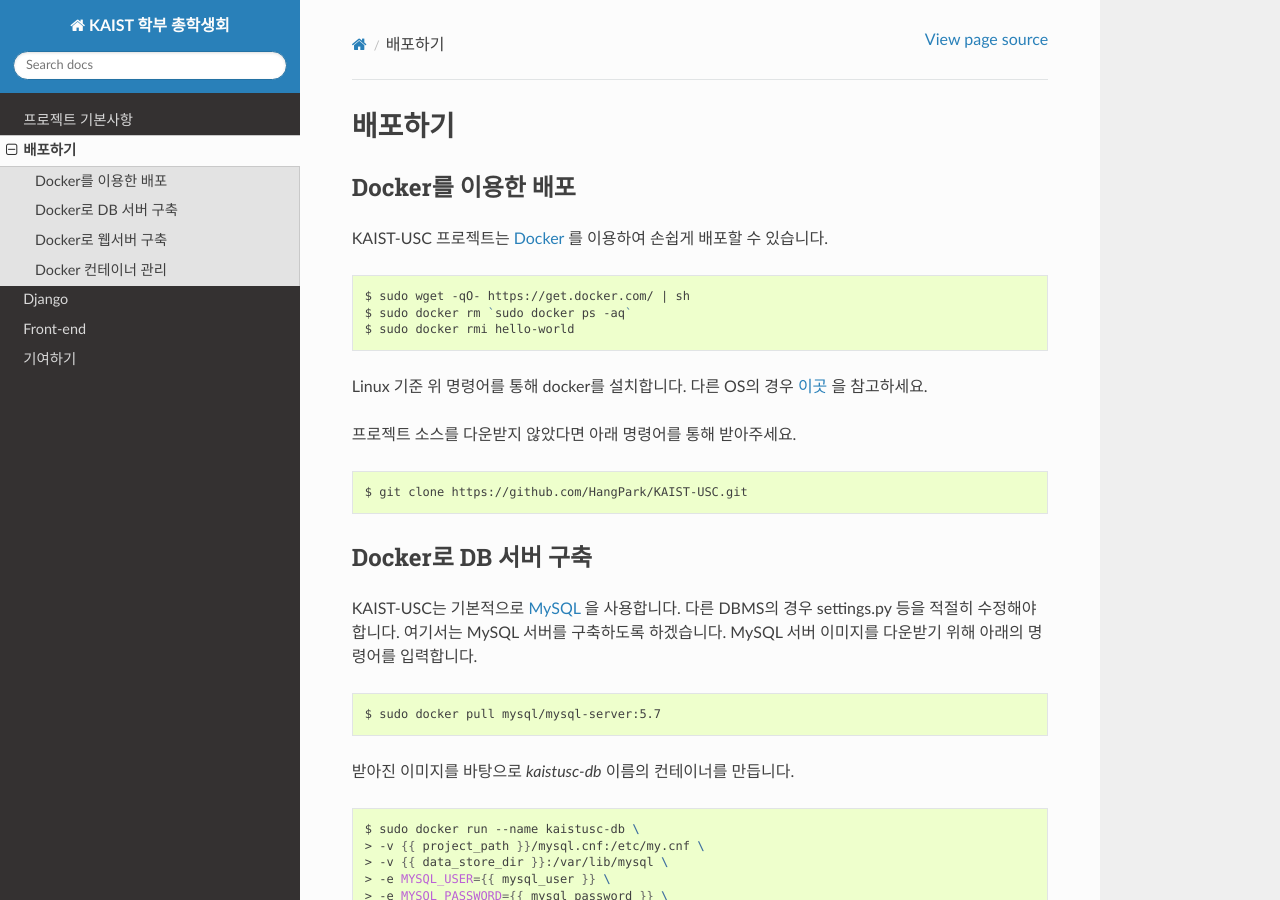
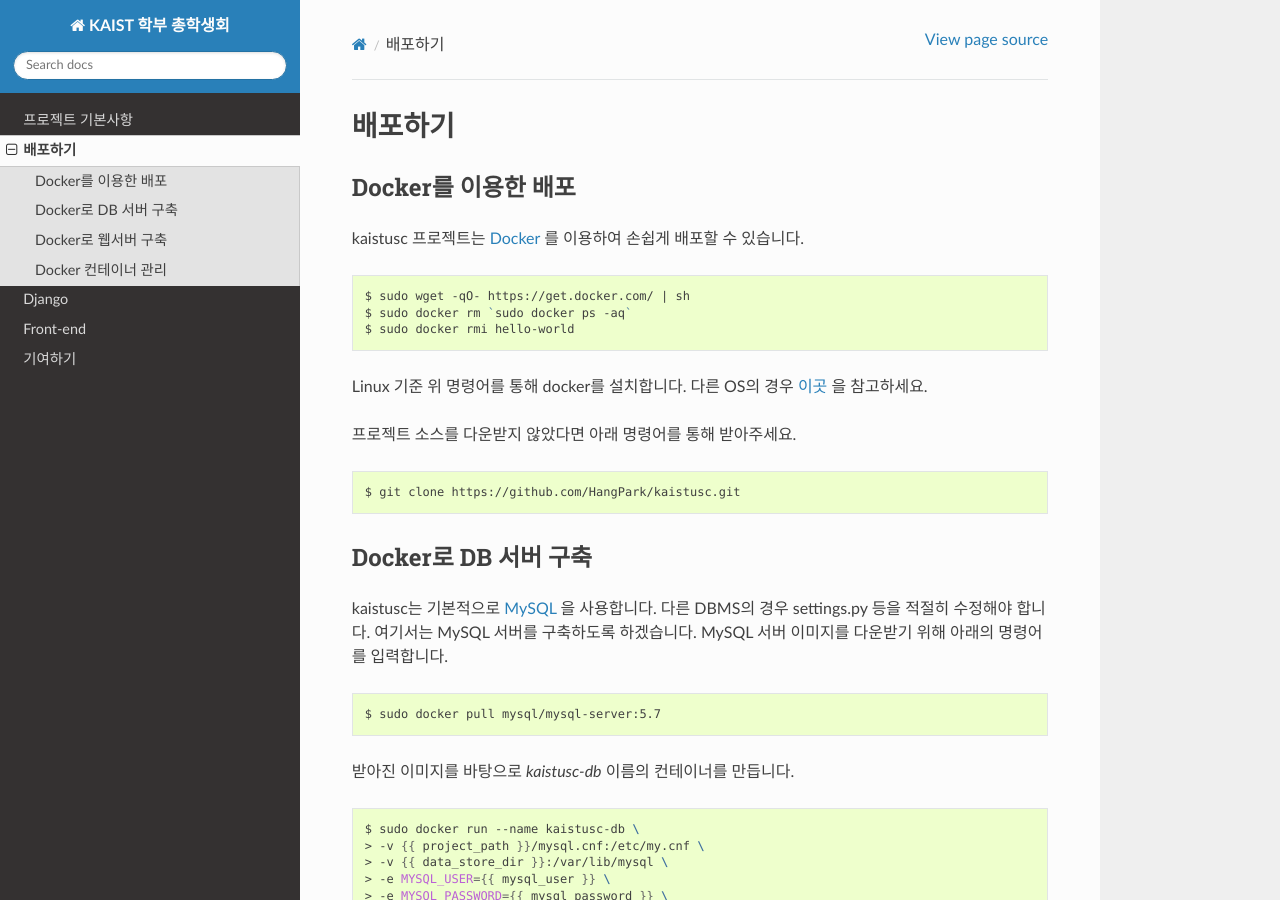
Before and after one commit to hangpark/kaistusc, a Sphinx documentation site: the page built from docs/production.rst, in a window 1280 px wide and 900 px high. Built offline with Sphinx 7.4.7 and the Read the Docs theme 2.0.0, drawn with Linux system fonts in a browser that asks for light colours.

Commit message:
Refs #83 -- Update git repo url and proj name

```diff
--- a/docs/index.rst
+++ b/docs/index.rst
@@ -9,7 +9,7 @@ KAIST 학부 총학생회 사이트 개발문서
 KAIST 학부 총학생회 사이트를 방문해주셔서 감사합니다. 본 사이트는 오픈소스이며, Django_ 를 통해 개발되었습니다. 소스코드는 GitHub_ 에 올려져 있습니다.
 
 .. _Django: https://djangoproject.com/
-.. _GitHub: https://github.com/HangPark/KAIST-USC
+.. _GitHub: https://github.com/hangpark/kaistusc/
 
 관리자를 위한 문서
 ==================
--- a/docs/production.rst
+++ b/docs/production.rst
@@ -4,7 +4,7 @@
 Docker를 이용한 배포
 --------------------
 
-KAIST-USC 프로젝트는 Docker_ 를 이용하여 손쉽게 배포할 수 있습니다.
+kaistusc 프로젝트는 Docker_ 를 이용하여 손쉽게 배포할 수 있습니다.
 
 .. code-block:: bash
 
@@ -18,12 +18,12 @@ Linux 기준 위 명령어를 통해 docker를 설치합니다. 다른 OS의 경
 
 .. code-block:: bash
 
-    $ git clone https://github.com/HangPark/KAIST-USC.git
+    $ git clone https://github.com/HangPark/kaistusc.git
 
 Docker로 DB 서버 구축
 ---------------------
 
-KAIST-USC는 기본적으로 MySQL_ 을 사용합니다. 다른 DBMS의 경우 settings.py 등을 적절히 수정해야 합니다. 여기서는 MySQL 서버를 구축하도록 하겠습니다. MySQL 서버 이미지를 다운받기 위해 아래의 명령어를 입력합니다.
+kaistusc는 기본적으로 MySQL_ 을 사용합니다. 다른 DBMS의 경우 settings.py 등을 적절히 수정해야 합니다. 여기서는 MySQL 서버를 구축하도록 하겠습니다. MySQL 서버 이미지를 다운받기 위해 아래의 명령어를 입력합니다.
 
 .. code-block:: bash
 
```
